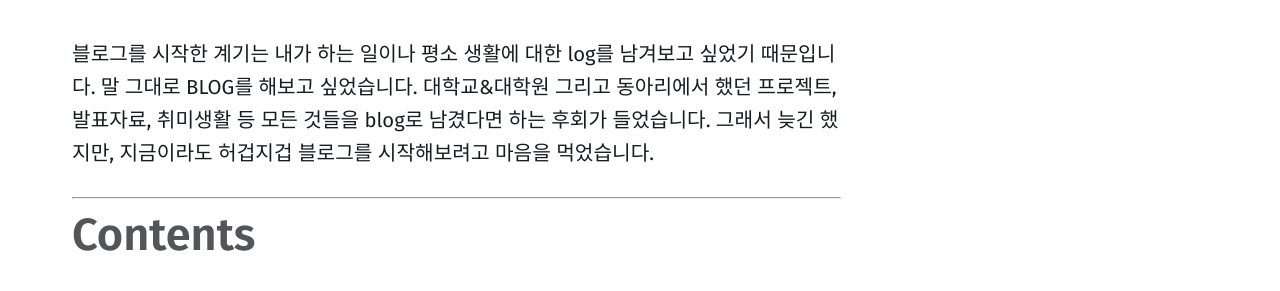
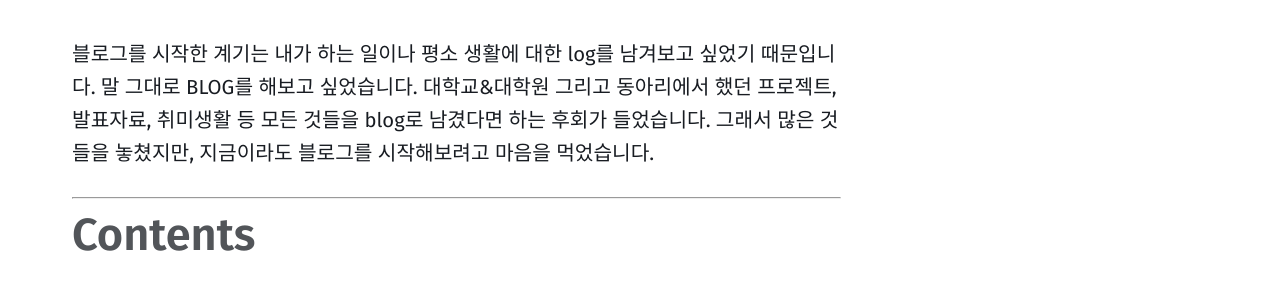
Before and after one commit to shlrur/first-blog.maker, a Jekyll site: the page built from _posts/2018-11-24-jekyll-template-story-1.md, in a window 1280 px wide and 900 px high. Shown: the part 387-678 px from the top of the window. Built offline with Jekyll 4.4.1, drawn with Linux system fonts in a browser that asks for light colours; comment, search, counter and statistics services are not loaded; a style sheet for code colours, icons or effects is not loaded.

Commit message:
POSTING_MODIFY
change latest post words.

```diff
--- a/_posts/2018-11-24-jekyll-template-story-1.md
+++ b/_posts/2018-11-24-jekyll-template-story-1.md
@@ -7,7 +7,7 @@ tags:       etc
 comments:   true
 ---
 
-블로그를 시작한 계기는 내가 하는 일이나 평소 생활에 대한 log를 남겨보고 싶었기 때문입니다. 말 그대로 BLOG를 해보고 싶었습니다. 대학교&대학원 그리고 동아리에서 했던 프로젝트, 발표자료, 취미생활 등 모든 것들을 blog로 남겼다면 하는 후회가 들었습니다. 그래서 늦긴 했지만, 지금이라도 허겁지겁 블로그를 시작해보려고 마음을 먹었습니다.
+블로그를 시작한 계기는 내가 하는 일이나 평소 생활에 대한 log를 남겨보고 싶었기 때문입니다. 말 그대로 BLOG를 해보고 싶었습니다. 대학교&대학원 그리고 동아리에서 했던 프로젝트, 발표자료, 취미생활 등 모든 것들을 blog로 남겼다면 하는 후회가 들었습니다. 그래서 많은 것들을 놓쳤지만, 지금이라도 블로그를 시작해보려고 마음을 먹었습니다.
 
 ---
 
```
